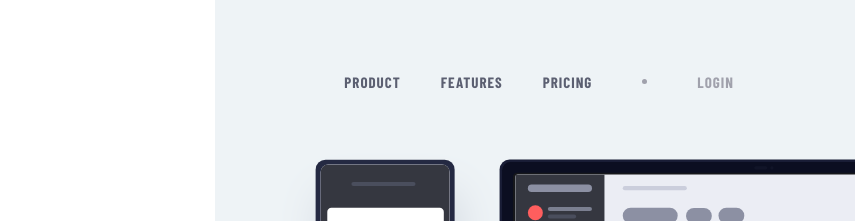
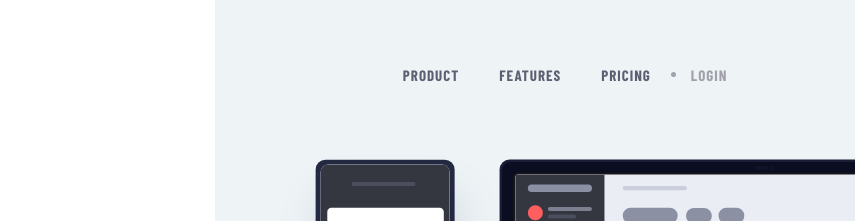
Before and after one commit to stevenCsaunders/project-tracking-intro-component, a plain HTML site: page index.html in a window 1280 px wide. Shown: the top 221 px of the page, 425-1280 px from the left. Drawn offline with nearby package versions, Linux system fonts and the light colour scheme.

Commit message:
removed empty <span> tag used as nav separator and replaced with ::before styling in css

```diff
--- a/index.html
+++ b/index.html
@@ -34,7 +34,6 @@
             <li class="mobile-menu-list-item"><a href="#">Product</a></li>
             <li class="mobile-menu-list-item"><a href="#">Features</a></li>
             <li class="mobile-menu-list-item"><a href="#">Pricing</a></li>
-            <li><span class="dot"></span></li>
             <li class="mobile-menu-list-item"><a href="#">Login</a></li>
           </ul>
         </div>
--- a/style.css
+++ b/style.css
@@ -252,8 +252,8 @@ footer {
 
 @media all and (min-width: 700px) {
   .background-shape {
-    width: 50%;
-    height: 38vw;
+    width: 50vw;
+    height: 30vw;
     max-height: 500px
   }
   .top-nav .hamburger, .top-nav .menu-toggle {
@@ -269,7 +269,7 @@ footer {
   }
   .top-nav .mobile-menu ul {
     margin-top: 0;
-    padding: 1.5rem 2rem 0 2rem;
+    padding: 0 2rem;
     list-style: none;
     background-color: transparent;
     border-radius: 0;
@@ -287,14 +287,18 @@ footer {
     padding: 0;
     margin: 0;
     border: none;
+    position: relative;
   }
-  .dot {
+  .top-nav .mobile-menu ul li:last-child::before {
+    content: "";
     height: 5px;
     width: 5px;
     background-color: var(--grayish-blue);
     border-radius: 50%;
     display: inline-block;
-    margin: 1.5rem 3rem;
+    margin: 1.5rem 0;
+    position: absolute;
+    left: 0;
   }
   main {
     flex-direction: row-reverse;
```
